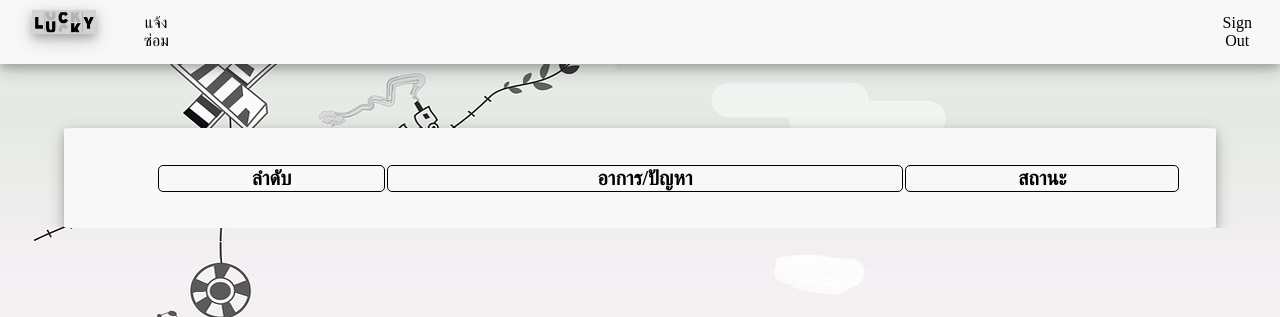
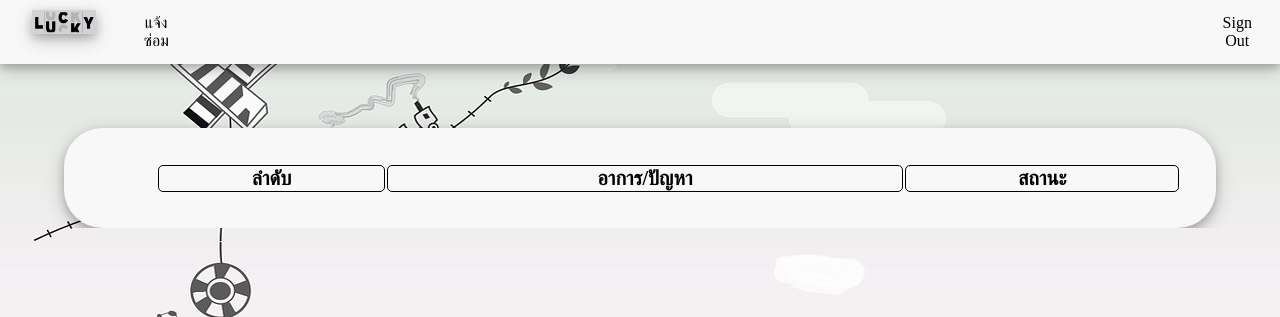
Before and after one commit to kaimook-pearl/Bisad, a PHP site: page /views/fixman.php in a window 1280 px wide. Shown: the top 317 px of the page. Run offline with PHP 8.4, Linux system fonts and the light colour scheme; lists and menus that the app fills with data are empty.

Commit message:
fixman border-radius

```diff
--- a/css/fixman.css
+++ b/css/fixman.css
@@ -74,7 +74,7 @@ body{
     margin-right: auto;
     margin-left: auto;
     text-align: center;
-    border-radius: 1%;
+    border-radius: 3VW;
     box-shadow: 0 4px 8px 0 rgba(0, 0, 0, 0.2), 0 6px 20px 0 rgba(0, 0, 0, 0.19);
 }
 
```
